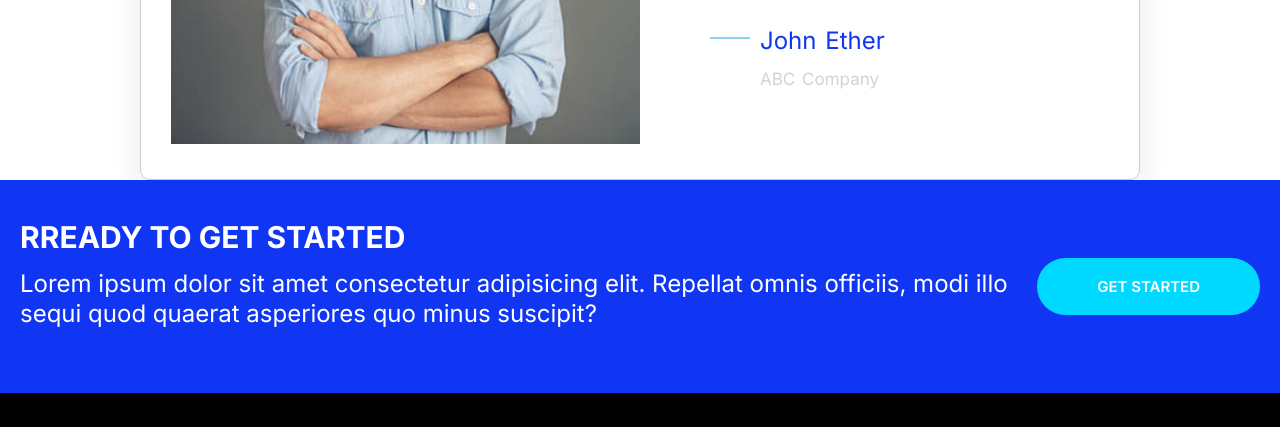
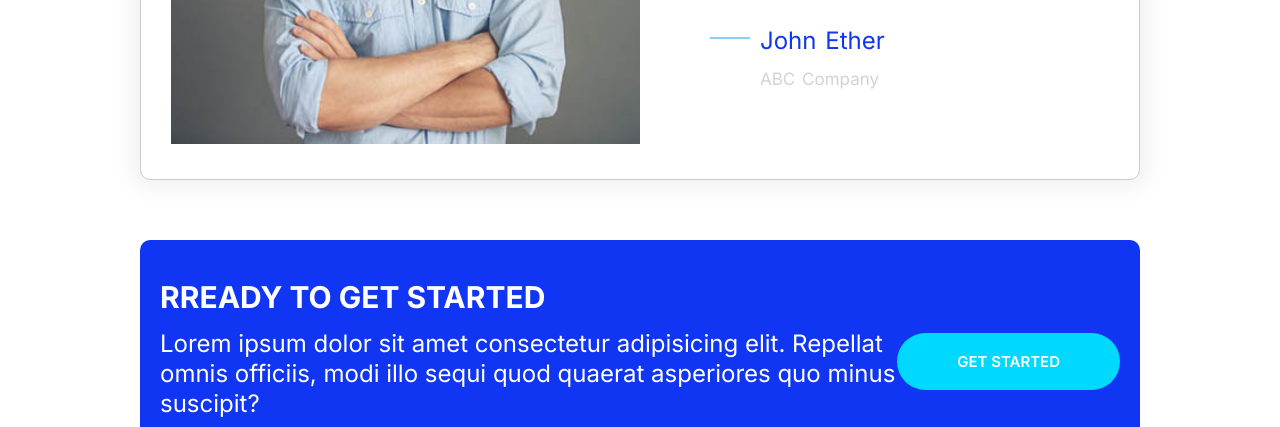
Before and after one commit to junaidxgit/project_1, a website built with Parcel: page index.html in a window 1280 px wide. Shown: the part 4443-4870 px from the top of the page. Built offline with nearby package versions, Linux system fonts and the light colour scheme.

Commit message:
changes in styles

```diff
--- a/css/styles.css
+++ b/css/styles.css
@@ -468,7 +468,10 @@ h3 {
 /* callouts */
 .callout {
   padding: 4rem;
-  /* border-radius: 10px; */
+  max-width: 1000px;
+  margin: 0 auto;
+  margin-top: 6rem;
+  border-radius: 1rem;
 }
 .callout--primary {
   background: var(--primary-color);
@@ -489,6 +492,7 @@ h3 {
 .callout__content {
   text-align: center;
 }
+
 @media screen and (min-width: 768px) {
   .callout__content {
     text-align: left;
```
